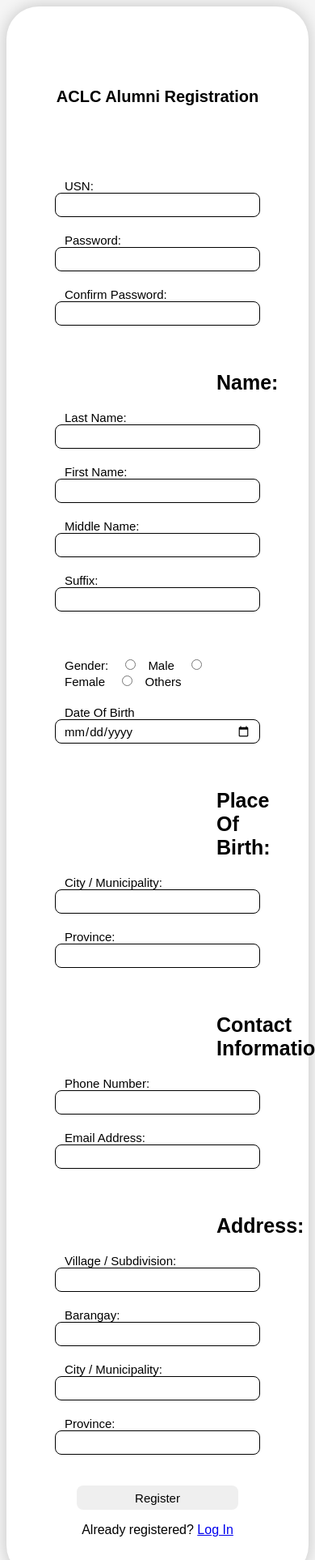
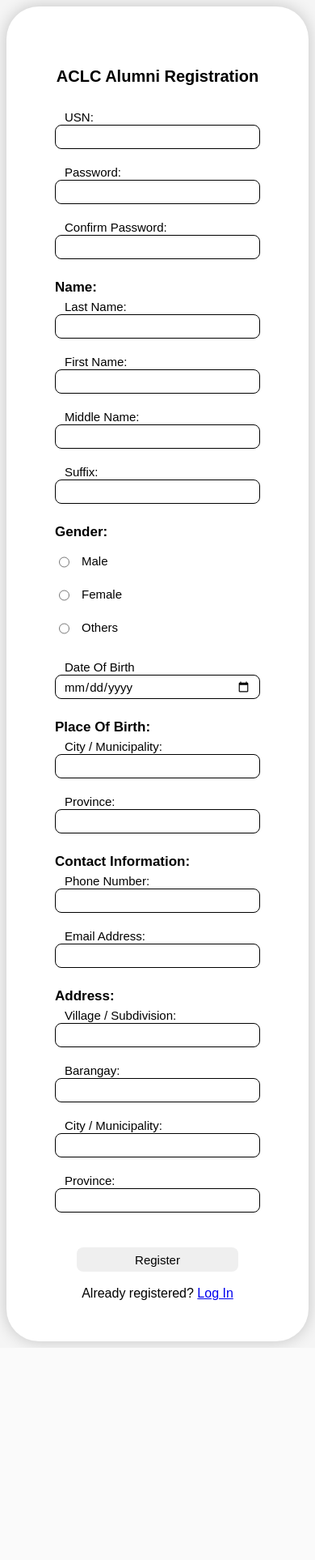
Before and after one commit to JiMVP/alumni, a PHP site: page /register.html in a window 390 px wide; the page is wider, and only the part inside the window is pictured. Shown: the top 1926 px of that part at 81% size. After the commit the page ends 1664 px from the top of that part, so only its background shows below. Run offline with PHP 8.4, Linux system fonts and the light colour scheme.

Commit message:
Alumni v29.5.24

```diff
--- a/alum2.css
+++ b/alum2.css
@@ -137,11 +137,30 @@ body{
 	margin-bottom: 30px;
 	/* text-align: center; */
 }
-.regform-title{
+.reg-form-title{
 	text-align: left;
-	margin: 10px 200px;
+	margin: 30px 200px 10px;
 	font-size: 25px;
 }
+@media only screen and (max-width: 1040px){
+
+	.reg-form-title{
+		margin: 20px 100px 5px;
+	}
+}
+@media only screen and (max-width: 711px){
+
+	.reg-form-title{
+		margin: 15px 20px 3px;
+	}
+}
+@media only screen and (max-width: 565px){
+
+	.reg-form-title{
+		margin: 10px 0px 0px;
+	}
+}
+
 /* .regform-title label{
 
 
@@ -150,7 +169,11 @@ body{
 @media only screen and (max-width:559px){
 	.reg-title{
 		font-size:20px;
-		padding: 50px 0px;
+		padding: 25px 0px;
+		margin-bottom: 0px;
+	}
+	.reg-form-title{
+		font-size: 17px;
 	}
 }
 
@@ -168,28 +191,58 @@ body{
 	}
 }
 
-.reglog-cin-form{
+.reglog-cin-form, .reglog-gen-radio{
 	padding: 10px 200px;
 	display: flex;
 }
+/* .reglog-cin-form{
+	display: flex;
+}*/
+.reglog-gen-radio{
+	text-align: left;
+	/* display: flex; */
+}
+.div-gen{
+	text-align: left;
+	display: flex;
+}
+
+
+/* .reglog-cin-form-blk{
+	padding: 10px 200px;
+	display: block;
+} */
+@media only screen and (max-width: 1190px){
+	.reglog-gen-radio{
+		display: block;
+	}
+
+
+}
 @media only screen and (max-width: 1040px){
-	.reglog-cin-form{
+	.reglog-cin-form, .reglog-gen-radio{
 		padding: 10px 100px;
 	}
+
+
 }
 @media only screen and (max-width: 711px){
-	.reglog-cin-form{
+	.reglog-cin-form, .reglog-gen-radio{
 		padding: 10px 20px;
 		/* display: block; */
 	}
+
 }
 @media only screen and (max-width: 565px){
-	.reglog-cin-form{
-		padding: 10px 0px;
+	.reglog-cin-form, .reglog-gen-radio{
+		padding: 5px 0px;
 	}
+
+
 }
 @media only screen and (max-width: 435px){
-	.reglog-cin-form{
+	.reglog-cin-form, .reglog-gen-radio{
+
 		display:block;
 	}
 }
@@ -199,6 +252,10 @@ body{
 	width: 30%;
 	padding: 12px;
 	margin: auto;
+}
+.div-gen label{
+	text-align: left;
+	margin: 0px;
 }
 @media only screen and (max-width:559px){
 	.regbox label{
@@ -225,6 +282,7 @@ body{
 @media only screen and (max-width: 435px){
 	.regbox input[type=text], .regbox input[type=number], .regbox input[type=email], .regbox input[type=date], .regbox input[type=password]{
 		width: 100%;
+		margin-bottom: 10px;
 	}
 	.reglog-cin-form{
 		text-align: left;
--- a/home.php
+++ b/home.php
@@ -10,7 +10,7 @@ if($_SESSION["usn"]==""){
 	<meta charset="utf-8">
 	<meta name="viewport" content="width=device-width, initial-scale=1">
 	<title>Alumni Information Management System</title>
-	<link rel="stylesheet" href="alum.css">
+	<link rel="stylesheet" href="alum2.css">
 
 </head>
 <body>
--- a/login.html
+++ b/login.html
@@ -3,7 +3,7 @@
     <meta charset="utf-8">
     <meta name="viewport" content="width=device-width, initial-scale=1">
     <title>ACLC Alumni Log In</title>
-    <link rel="stylesheet" href="alum.css">
+    <link rel="stylesheet" href="alum2.css">
 </head>
 <body>
     <div class="std-contain">
--- a/register.html
+++ b/register.html
@@ -1,3 +1,4 @@
+<!DOCTYPE html>
 <html>
 <head>
     <meta charset="utf-8">
@@ -25,9 +26,9 @@
                             <label for="reg-conpass">Confirm Password: </label>
                             <input type="password" name="reg-conpass" required>
                         </div>
-                        <br>
+
                         <!-- <hr width="50%"> -->
-                        <br>
+
                         <!-- <div class="reglog-cin-form">
                             <label for="reg-lname">Last Name, </label><label for="reg-fname">First Name, </label><label for="reg-mname">Middle Name, </label><label for="reg-suffix">Suffix:</label>
                         </div>
@@ -36,7 +37,7 @@
                             <input type="text" name="reg-lname" placeholder="Last Name"><input type="text" name="reg-lname" placeholder="Last Name">
                         </div> -->
 
-                        <div class="regform-title">
+                        <div class="reg-form-title">
                             <b>Name:</b>
                         </div>
                         <div class="reglog-cin-form">
@@ -55,56 +56,75 @@
                             <label for="reg-suffix">Suffix: </label>
                             <input type="text" name="reg-suffix">
                         </div>
-                        <br>
-                        <br>
-                        <div class="reglog-cin-form">
+
+
+                        <!-- <div class="reglog-cin-form">
                             <label for="reg-gender">Gender: </label>
 
-                            <input type="radio" id="gen-radio" name="reg-gender" value="Male" onclick="document.getElementById('gen-text').style.display='none'" required><label for="reg-gend">Male</label>
-                            <input type="radio" id="gen-radio" name="reg-gender" value="Female" onclick="document.getElementById('gen-text').style.display='none'" required><label for="reg-gend">Female</label>
-                            <input type="radio" id="gen-radio" name="reg-gender" value="Others" onclick="document.getElementById('gen-text').style.display='block'" required><label for="reg-gend">Others</label>
-                            <input type="text" id="gen-text" name="reg-gender" style="display: none;" placeholder="Gender" required>
 
-                            <!-- <datalist id="genders">
+
+                            <datalist id="genders">
                                 <option value="Male">
                                 <option value="Female">
                                 <option value="Rather Not Specify">
-                            </datalist> -->
+                            </datalist>
+                        </div> -->
+                        <div class="reg-form-title">
+                            <b>Gender:</b>
                         </div>
+                        <div class="reglog-gen-radio">
+                            <div class="div-gen">
+                                <input type="radio" id="gen-radio" name="reg-gender" value="Male" onclick="document.getElementById('gen-text').style.display='none'" required>
+                                <label for="reg-gend">Male</label>
+                                <div></div>
+                            </div>
+                            <div class="div-gen">
+                                <input type="radio" id="gen-radio" name="reg-gender" value="Female" onclick="document.getElementById('gen-text').style.display='none'" required>
+                                <label for="reg-gend">Female</label>
+                                <div></div>
+                            </div>
+                            <div class="div-gen">
+                                <input type="radio" id="gen-radio" name="reg-gender" value="Others" onclick="document.getElementById('gen-text').style.display='block'" required>
+                                <label for="reg-gend">Others</label>
+                                <input type="text" id="gen-text" name="reg-gender-txt" style="display: none;" placeholder="Gender" required>
+                            </div>
+                        </div>
+
+                        <div class="reg-form-title"></div>
                         <div class="reglog-cin-form">
                             <label for="reg-bday">Date Of Birth</label>
-                            <input type="date" name="reg-bday">
+                            <input type="date" name="reg-bday" required>
                         </div>
-                        <br>
-                        <br>
-                        <div class="regform-title">
+
+
+                        <div class="reg-form-title">
                             <b>Place Of Birth:</b>
                         </div>
                         <div class="reglog-cin-form">
                             <label for="reg-muncit">City / Municipality: </label>
-                            <input type="text" name="reg-muncit">
+                            <input type="text" name="reg-muncit" required>
                         </div>
                         <div class="reglog-cin-form">
                             <label for="reg-prov">Province: </label>
-                            <input type="text" name="reg-prov">
+                            <input type="text" name="reg-prov" required>
                         </div>
-                        <br>
-                        <br>
-                        <div class="regform-title">
+
+
+                        <div class="reg-form-title">
                             <b>Contact Information:</b>
                         </div>
 
                         <div class="reglog-cin-form">
                             <label for="reg-no">Phone Number: </label>
-                            <input type="number" name="reg-no">
+                            <input type="number" name="reg-no" required>
                         </div>
                         <div class="reglog-cin-form">
                             <label for="reg-email">Email Address: </label>
                             <input type="email" name="reg-email">
                         </div>
-                        <br>
-                        <br>
-                        <div class="regform-title">
+
+
+                        <div class="reg-form-title">
                             <b>Address:</b>
                         </div>
 
@@ -118,17 +138,17 @@
                         </div>
                         <div class="reglog-cin-form">
                             <label for="reg-muncit">City / Municipality: </label>
-                            <input type="text" name="reg-muncit">
+                            <input type="text" name="reg-muncit" required>
                         </div>
                         <div class="reglog-cin-form">
                             <label for="reg-prov">Province: </label>
-                            <input type="text" name="reg-prov">
+                            <input type="text" name="reg-prov" required>
                         </div>
                         <br>
                         <input type="submit" name="reg-submit" value="Register">
                     </form>
                 <!-- </div> -->
-
+                <br>
                 <div>Already registered? <a href="login.html">Log In</a></div>
             </div>
         </div>
```
